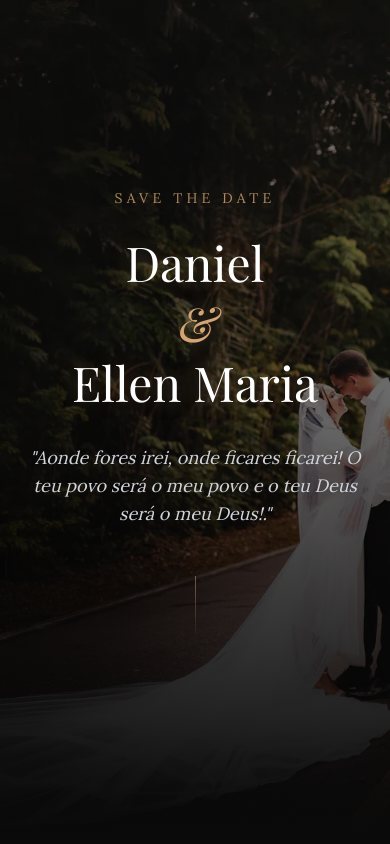
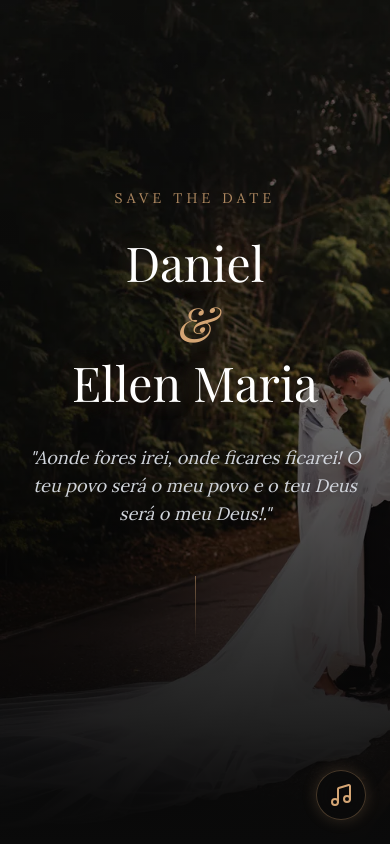
Before and after one commit to srdanielalmeida/seremosum, a React (Vite) app in the folder invite-app/: page / in a window 390 px wide. Shown: the top 844 px of the page. Built offline with nearby package versions, Linux system fonts and the light colour scheme; grey boxes are pictures that could not be loaded; a web font is replaced by a local one.

Commit message:
fix: improve audio autoplay on mobile and re-add mute button

```diff
--- a/invite-app/src/App.jsx
+++ b/invite-app/src/App.jsx
@@ -96,6 +96,19 @@ export default function App() {
   const [elementsVisible, setElementsVisible] = useState({});
   const sectionRefs = useRef([]);
 
+  const toggleAudio = () => {
+    if (audioRef.current) {
+      if (audioPlaying) {
+        audioRef.current.pause();
+        setAudioPlaying(false);
+      } else {
+        audioRef.current.play()
+          .then(() => setAudioPlaying(true))
+          .catch((err) => console.log("Erro ao tocar áudio:", err));
+      }
+    }
+  };
+
   // Handle Scroll for Parallax and Intersection
   useEffect(() => {
     let ticking = false;
@@ -141,6 +154,7 @@ export default function App() {
   useEffect(() => {
     let startPlay;
     let removeInteractionListeners;
+    let isAttemptingToPlay = false;
 
     const playAudio = () => {
       if (audioRef.current) {
@@ -156,24 +170,32 @@ export default function App() {
               // Se foi impedido, ouvimos interações na página para iniciar o som
               startPlay = () => {
                 if (audioRef.current) {
+                  // Chamar play() múltiplas vezes em rápida sucessão cancela a anterior,
+                  // o que é desejado para não perder o evento confiável (ex: touchend logo após touchstart)
                   audioRef.current.play()
                     .then(() => {
                       setAudioPlaying(true);
                       removeInteractionListeners();
                     })
-                    .catch((err) => console.log("Falha ao tocar após interação:", err));
+                    .catch((err) => {
+                      console.log("Falha ao tocar após interação:", err);
+                    });
                 }
               };
 
               removeInteractionListeners = () => {
-                window.removeEventListener('click', startPlay);
-                window.removeEventListener('touchstart', startPlay);
-                window.removeEventListener('keydown', startPlay);
+                document.removeEventListener('click', startPlay);
+                document.removeEventListener('touchstart', startPlay);
+                document.removeEventListener('touchend', startPlay);
+                document.removeEventListener('scroll', startPlay);
+                document.removeEventListener('keydown', startPlay);
               };
 
-              window.addEventListener('click', startPlay);
-              window.addEventListener('touchstart', startPlay);
-              window.addEventListener('keydown', startPlay);
+              document.addEventListener('click', startPlay);
+              document.addEventListener('touchstart', startPlay, { passive: true });
+              document.addEventListener('touchend', startPlay);
+              document.addEventListener('scroll', startPlay, { passive: true });
+              document.addEventListener('keydown', startPlay);
             });
         }
       }
@@ -217,6 +239,15 @@ export default function App() {
     <div className="relative min-h-screen bg-[#0A0A0A] overflow-hidden">
       <GlobalStyles />
       <audio ref={audioRef} src="/music/My Love.mp4" loop autoPlay preload="auto" />
+
+      {/* Floating Audio Control */}
+      <button
+        onClick={toggleAudio}
+        className="fixed bottom-6 right-6 z-50 p-3 md:p-4 rounded-full bg-[#0A0A0A]/60 backdrop-blur-md border border-[#D4A574]/30 text-[#D4A574] hover:bg-[#0A0A0A]/80 transition-all duration-300 shadow-[0_0_15px_rgba(212,165,116,0.2)] hover:scale-110"
+        aria-label={audioPlaying ? "Pausar música" : "Tocar música"}
+      >
+        {audioPlaying ? <Music size={24} /> : <VolumeX size={24} />}
+      </button>
 
       {/* Floating Particles Background */}
       <div className="fixed inset-0 pointer-events-none z-0 overflow-hidden">
```
